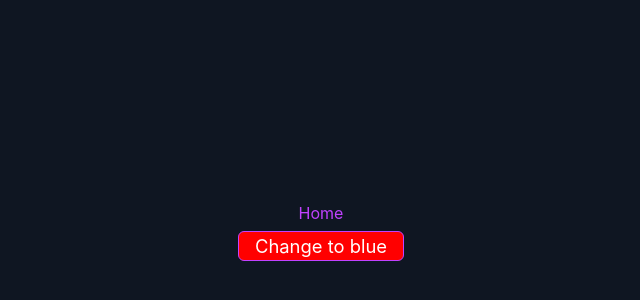
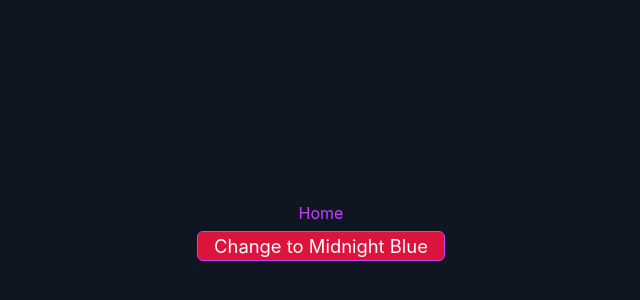
Before and after one commit to benjamin777dev/next-jest-testing-library, a Next.js app: page /color-button in a window 1280 px wide. Shown: the part 172-472 px from the top of the page, without its empty margins (319-959 px from the left). Built offline with nearby package versions, Linux system fonts and the light colour scheme.

Commit message:
update color-button with new colors

```diff
--- a/pages/color-button.tsx
+++ b/pages/color-button.tsx
@@ -1,8 +1,9 @@
 import { useState } from 'react'
+import convertPascalCaseToSeparateWords from '@/utils/convertPascalCaseToSeparateWords'
 
 export default function ColorButtonPage() {
-  const [color, setColor] = useState('red')
-  const newColor = color === 'red' ? 'blue' : 'red'
+  const [color, setColor] = useState('Crimson')
+  const newColor = color === 'Crimson' ? 'MidnightBlue' : 'Crimson'
 
   return (
     <>
@@ -12,7 +13,7 @@ export default function ColorButtonPage() {
         }}
         onClick={() => setColor(newColor)}
       >
-        Change to {newColor}
+        Change to {convertPascalCaseToSeparateWords(newColor)}
       </button>
     </>
   )
```
Also changed, not shown: 1 other file (tests, documents, lock files or other folders).
